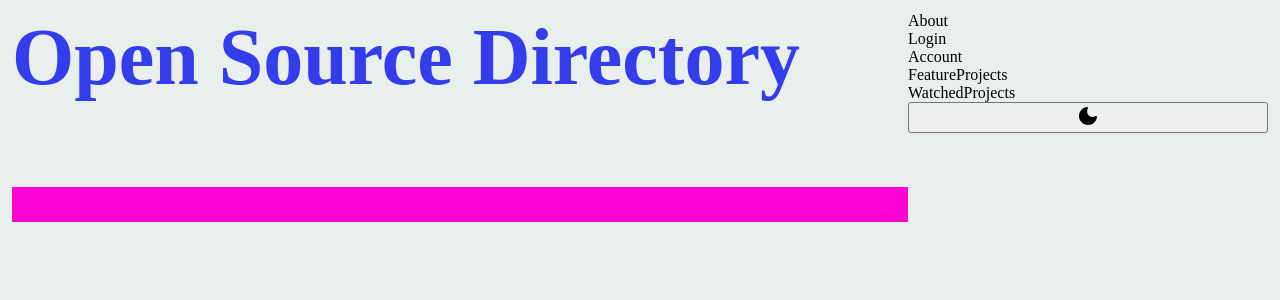
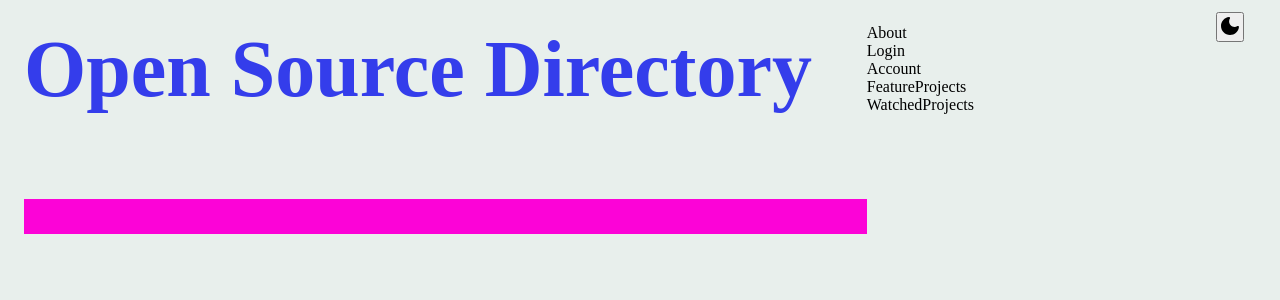
Before and after one commit to OpenSourceDirectory/ProjectSourceIt, a Next.js app in the folder frontend-react/: page / in a window 1280 px wide. Shown: the top 300 px of the page. Built offline with nearby package versions, Linux system fonts and the light colour scheme.

Commit message:
Bit of a rearrange, but things are somewhat ticking along

```diff
--- a/frontend-react/src/app/Navigation.tsx
+++ b/frontend-react/src/app/Navigation.tsx
@@ -1,6 +1,4 @@
 import styled from 'styled-components';
-import { ThemeType } from './styles/ColorPallet';
-import ToggleButton from './components/ToggleButton';
 
 const NavigationWrapper = styled.div`
     height: 100%;
@@ -23,13 +21,9 @@ export enum FocusAreaTypes {
 }
 
 export const Navigation = ({
-    themeType,
-    toggleTheme,
     // focusAreaDisplay,
     // setFocusAreaDisplay
 }:{
-    themeType: ThemeType,
-    toggleTheme: () => void,
     // focusAreaDisplay: FocusAreaTypes;
     // setFocusAreaDisplay: (type: FocusAreaTypes) => void;
 }) => {
@@ -44,8 +38,6 @@ export const Navigation = ({
                     </div>)
                 })}
             </NavigationList>
-
-            <ToggleButton themeType={themeType} toggleTheme={toggleTheme} />
         </NavigationWrapper>
     )
 }
--- a/frontend-react/src/app/PageLayout.tsx
+++ b/frontend-react/src/app/PageLayout.tsx
@@ -2,6 +2,7 @@ import styled, { ThemeProvider } from 'styled-components';
 import { Title } from './components/Title';
 import { IPallet } from './styles/ColorPallet';
 import { Navigation } from './Navigation';
+import ToggleButton from './components/ToggleButton';
 
 const PageLayoutWrapper = styled.div`
     height: 100%;
@@ -18,12 +19,14 @@ const TopRow = styled.div`
     height: 15%;
     display: flex;
     flex-direction: row;
+    padding: 12px;
 `;
 
 const BottomRow = styled.div`
     height: 80%;
     display: flex;
     flex-direction: row;
+    padding: 12px;
 `;
 
 const TitleColumn = styled.div`
@@ -49,8 +52,10 @@ export const PageLayout = ({
                         </TitleColumn>
 
                         <NavigationColumn>
-                        <Navigation themeType={theme.type} toggleTheme={toggleTheme} />
+                            <Navigation />
                         </NavigationColumn>
+
+                        <ToggleButton themeType={theme.type} toggleTheme={toggleTheme} />
                     </TopRow>
 
                     <BottomRow>
--- a/frontend-react/src/app/components/ToggleButton.css
+++ b/frontend-react/src/app/components/ToggleButton.css
@@ -6,6 +6,7 @@
     font-size: 0.9rem;
     text-transform: lowercase;
     transition: transform 0.2s ease-in-out;
+    height: 30px;
   }
 
   .btn--icon {
```
Lines whose indentation alone changed are shown as unchanged.
